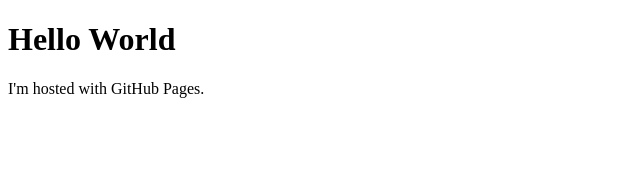
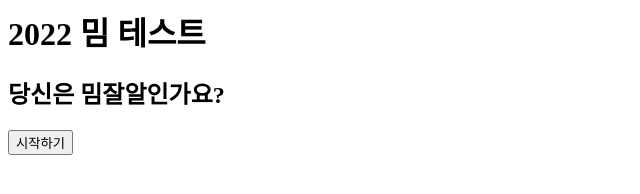
Before and after one commit to ksun000/ksun000.github.io, a plain HTML site: page index.html in a window 1280 px wide. Shown: the whole page, without its empty margins (0-640 px from the left). Drawn offline with Linux system fonts and the light colour scheme.

Commit message:
Update index.html

```diff
--- a/index.html
+++ b/index.html
@@ -1,7 +1,15 @@
+<meta name="viewport" content="width=device-width, initial-scale=1.0">
 <!DOCTYPE html>
 <html>
-<body>
-<h1>Hello World</h1>
-<p>I'm hosted with GitHub Pages.</p>
-</body>
+  <head>
+    <title>MZ MEME - 2022 MEME</title>
+  </head>
+  <script type="text/javascript">
+
+  </script>
+  <body>
+    <h1>2022 밈 테스트</h1>
+    <h2>당신은 밈잘알인가요?</h2>
+    <button onclick="location.href='2022.html'">시작하기</button>
+  </body>
 </html>
```
